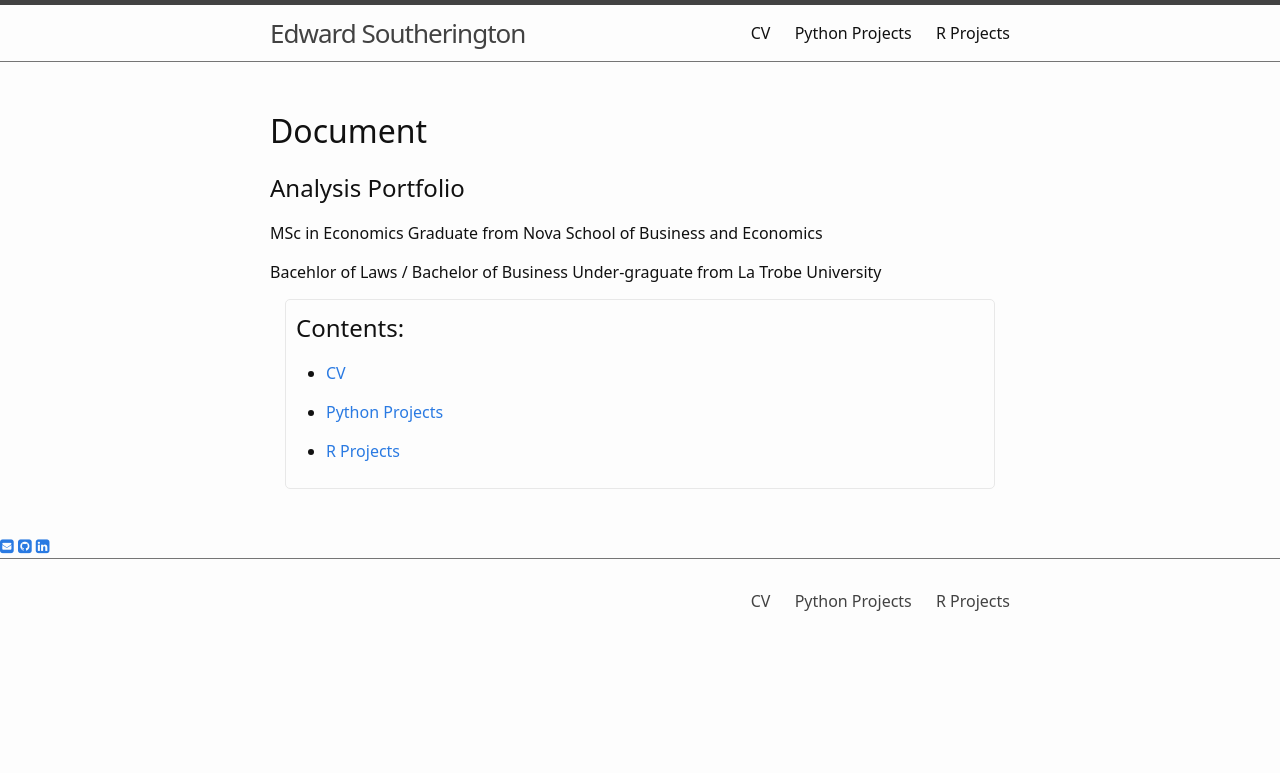
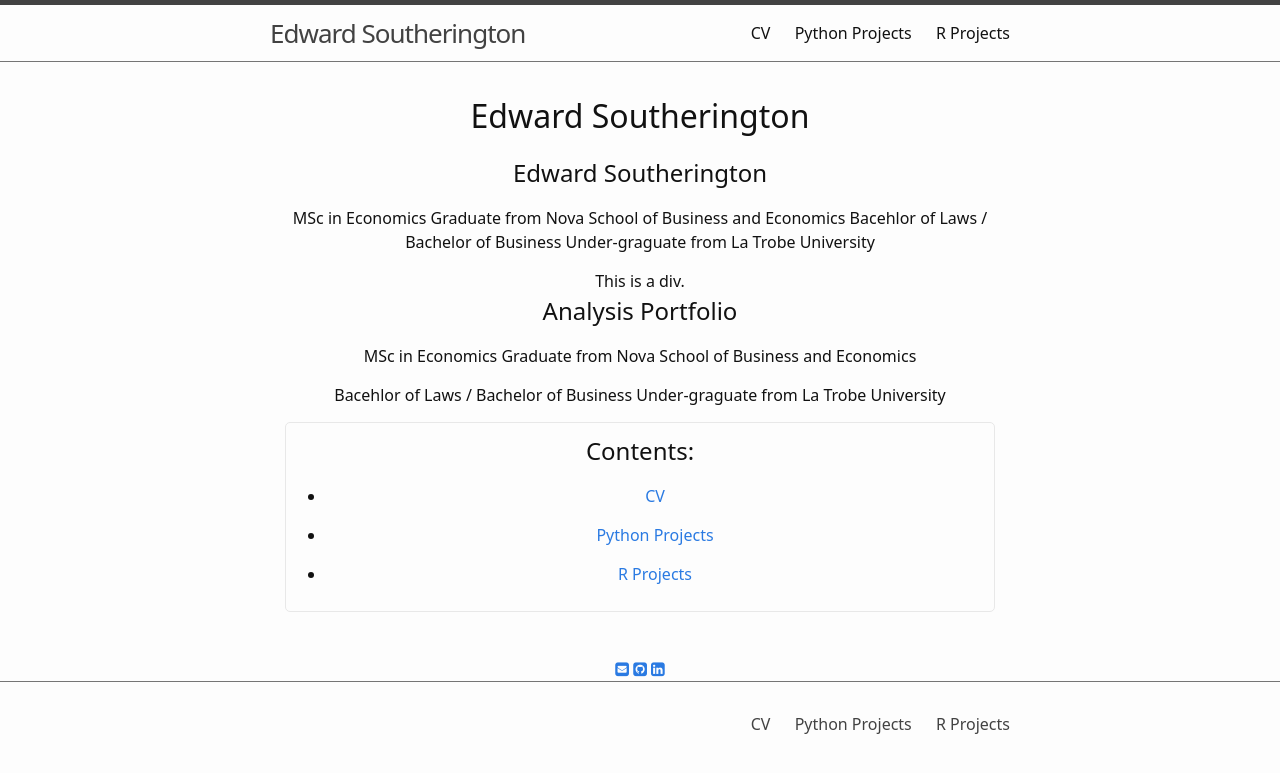
Before and after one commit to EdwardSoutherington/Portfolio, a Jekyll site: the page built from index.md, in a window 1280 px wide. Shown: the top 773 px of the page. Built offline with Jekyll 4.4.1, drawn with Linux system fonts in a browser that asks for light colours; nearby versions of some CDN libraries; some web fonts are replaced.

Commit message:
Update index.md

```diff
--- a/index.md
+++ b/index.md
@@ -2,12 +2,24 @@
 title: Home
 ---
 <html>
-   <body>
-      <p align="center">
-         <h1>Document</h1>
-         </p>
-      </body>
-  </html>
+<head>
+<style>
+h1 {text-align: center;}
+p {text-align: center;}
+div {text-align: center;}
+</style>
+</head>
+<body>
+
+<h1>Edward Southerington</h1>
+<h2>Edward Southerington</h2>
+<p>MSc in Economics Graduate from Nova School of Business and Economics
+
+Bacehlor of Laws / Bachelor of Business Under-graguate from La Trobe University</p>
+<div>This is a div.</div>
+
+</body>
+</html>
 
 ## Analysis Portfolio
 
```
